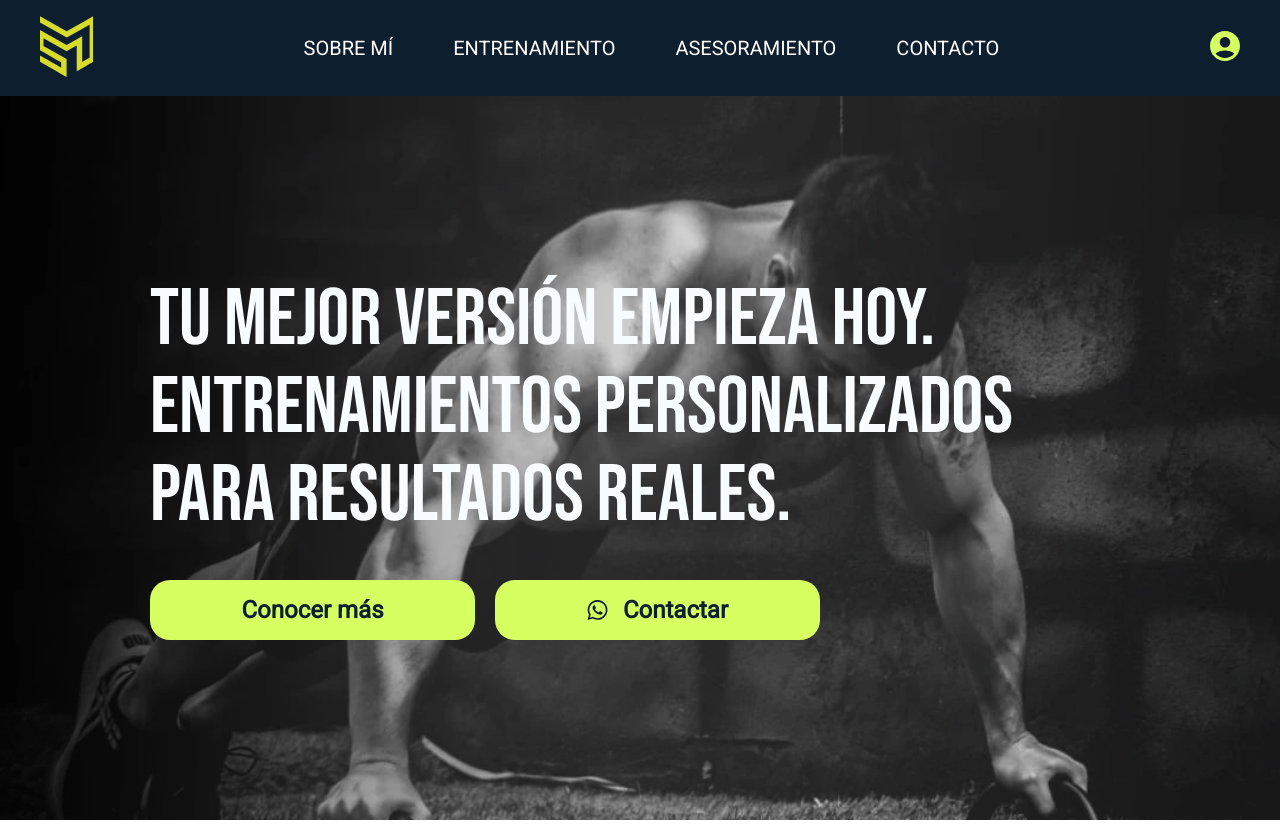
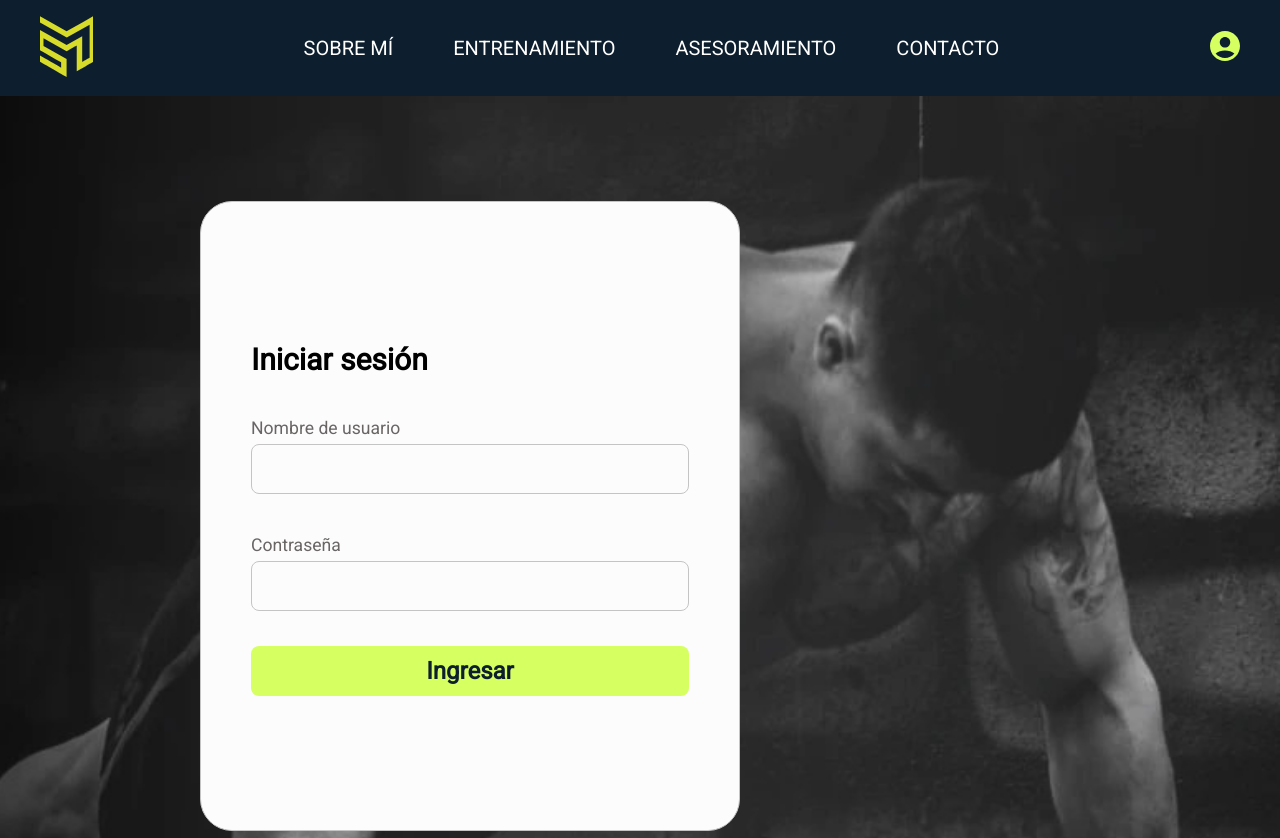
Before and after one commit to OsoresFranco/Misantil, an Angular app in the folder misantil-landing/: page / in a window 1280 px wide. Shown: the top 838 px of the page. Built offline with nearby package versions, Linux system fonts and the light colour scheme.

Commit message:
Finished the login component

```diff
--- a/misantil-landing/src/app/app.component.html
+++ b/misantil-landing/src/app/app.component.html
@@ -1,13 +1,15 @@
 <app-toolbar-menu></app-toolbar-menu>
 <app-toolbar></app-toolbar>
 <section class="app">
-  <app-hero></app-hero>
+  <!-- <app-hero></app-hero>
   <app-about-me></app-about-me>
   <app-methodology></app-methodology>
   <app-plans></app-plans>
   <app-nutrition></app-nutrition>
   <app-contact></app-contact>
-  <app-action></app-action>
+  <app-action></app-action> -->
+
+  <app-login></app-login>
   <app-footer></app-footer>
 </section>
 
--- a/misantil-landing/src/app/app.component.ts
+++ b/misantil-landing/src/app/app.component.ts
@@ -10,11 +10,12 @@ import { NutritionComponent } from "./components/nutrition/nutrition.component";
 import { ContactComponent } from "./components/contact/contact.component";
 import { ActionComponent } from "./components/action/action.component";
 import { FooterComponent } from "./components/footer/footer.component";
+import { LoginComponent } from "./components/login/login.component";
 
 @Component({
   selector: 'app-root',
   standalone: true,
-  imports: [RouterOutlet, ToolbarComponent, ToolbarMenuComponent, HeroComponent, AboutMeComponent, MethodologyComponent, PlansComponent, NutritionComponent, ContactComponent, ActionComponent, FooterComponent],
+  imports: [RouterOutlet, ToolbarComponent, ToolbarMenuComponent, HeroComponent, AboutMeComponent, MethodologyComponent, PlansComponent, NutritionComponent, ContactComponent, ActionComponent, FooterComponent, LoginComponent],
   templateUrl: './app.component.html',
   styleUrl: './app.component.scss'
 })
--- a/misantil-landing/src/app/components/login/login.component.html
+++ b/misantil-landing/src/app/components/login/login.component.html
@@ -1,78 +1,32 @@
-<div class="contact" id="contact">
-    <div class="contact__intro">
-      <div class="contact__intro-title">Contacto</div>
-      <div class="contact__intro-text">
-        ¿Listo para comenzar tu transformación o tienes alguna consulta? Estoy
-        aquí para ayudarte a alcanzar tus objetivos y guiarte en cada paso del
-        proceso. Completa el formulario a continuación o envíame un mensaje
-        directo, y me pondré en contacto con vos. Juntos podemos diseñar el plan
-        que más se adecue a vos. ¡No esperes más!
-      </div>
-    </div>
-    <div class="contact__content">
-      <img
-        class="contact__content-image"
-        src="images/contact.jpg"
-        alt="Texto alternativo para imagen contact"
-      />
-      <div class="contact__content-form">
+<div class="login">
+  <div class="login__form">
+    <div class="login__form-title">Iniciar sesión</div>
     <form (ngSubmit)="onSubmit()">
-          <div class="contact__content-form-input">
-            <label for="name">Nombre</label>
+      <div class="login__form-input">
+        <label for="name">Nombre de usuario</label>
         <input
           type="text"
-              id="name"
-              name="name"
-              [(ngModel)]="contactData.name"
+          id="username"
+          name="username"
+          [(ngModel)]="loginData.username"
           required
           placeholder=""
         />
       </div>
 
-          <div class="contact__content-form-input">
-            <label for="phone">Telefono</label>
+      <div class="login__form-input">
+        <label for="password">Contraseña</label>
         <input
-              type="tel"
-              id="phone"
-              name="phone"
-              [(ngModel)]="contactData.phone"
+          type="password"
+          id="password"
+          name="password"
+          [(ngModel)]="loginData.password"
           required
           placeholder=""
         />
       </div>
 
-          <div class="contact__content-form-input">
-            <label for="email">Mail</label>
-            <input
-              type="email"
-              id="email"
-              name="email"
-              [(ngModel)]="contactData.email"
-              required
-              placeholder=""
-            />
-          </div>
-
-          <div class="contact__content-form-textarea">
-            <label for="message">Mensaje</label>
-            <textarea
-              id="message"
-              name="message"
-              [(ngModel)]="contactData.message"
-              required
-              placeholder=""
-            ></textarea>
-          </div>
-
-          <button type="submit" class="contact__content-form-button">
-            Enviar mensaje
-          </button>
+      <button type="submit" class="login__form-button">Ingresar</button>
     </form>
-        <img
-          class="contact__content-form-image"
-          src="images/contact.jpg"
-          alt="Texto alternativo para imagen contact"
-        />
   </div>
 </div>
-  </div>
--- a/misantil-landing/src/app/components/login/login.component.scss
+++ b/misantil-landing/src/app/components/login/login.component.scss
@@ -1,107 +1,87 @@
-.contact {
-    padding: 9.69rem;
-    @media only screen and (max-width: 1100px) {
-      padding: 5rem;
+.login {
+  display: flex;
+  flex-wrap: wrap;
+  align-content: flex-start;
+  background-image: url("../../../../public/images/hero.jpg");
+  background-repeat: no-repeat;
+  background-size: cover;
+  background-position: center;
+  height: 100vh;
+  padding: 105px 200px;
+  @media only screen and (max-width: 900px) {
+    padding: 0;
+    justify-content: center;
+    align-content: center;
   }
   @media only screen and (max-width: 768px) {
-      padding: 6.25rem 1rem;
-    }
-    &__intro {
-      margin-bottom: 4.68rem;
-      &-title {
-        font-family: Bebas Neue;
-        font-size: 3.75rem;
-        font-weight: 400;
-        line-height: 6.61rem;
-        color: #000000;
-        @media only screen and (max-width: 768px) {
-          font-size: 2.25rem;
-          line-height: 4rem;
-        }
-      }
-      &-text {
-        font-family: Roboto;
-        font-size: 1.25rem;
-        font-weight: 400;
-        line-height: 2.18rem;
-        text-align: left;
-        @media only screen and (max-width: 768px) {
-          font-size: 0.85rem;
-          line-height: 1.25rem;
-        }
-      }
+    padding: 0px 15px;
   }
 
-    &__content {
+  &__form {
     display: flex;
-      gap: 4.4rem;
-
-      &-image {
-        object-fit: cover;
-        height: 35rem;
-        width: 50%;
-        @media only screen and (max-width: 1100px) {
-          display: none;
-        }
+    flex-direction: column;
+    align-items: flex-start;
+    background: #fcfcfc;
+    border: 1px solid #c4c4c4;
+    border-radius: 32px;
+    padding: 140px 50px 0px 50px;
+    width: 438px;
+    height: 488px;
+    @media only screen and (max-width: 768px) {
+      padding: 40px 30px;
+      height: 360px;
     }
 
-      &-form {
+    form {
       display: flex;
       flex-direction: column;
       width: 100%;
+    }
 
+    &-title {
+      font-family: Roboto;
+      font-weight: 700;
+      font-size: 30px;
+      line-height: 35.1px;
+      padding-bottom: 35px;
+      @media only screen and (max-width: 768px) {
+        font-size: 25px;
+        line-height: 30px;
+        padding-bottom: 24px;
+      }
+    }
     &-input {
       label {
         font-family: Roboto;
         font-size: 1.1rem;
         font-weight: 400;
-            line-height: 1.98rem;
+        line-height: 2rem;
+        color: #696565;
+        margin-bottom: 10px;
         @media only screen and (max-width: 768px) {
           font-size: 0.85rem;
-              line-height: 1.5rem;
+          line-height: 1rem;
         }
       }
       input {
         width: 100%;
-            padding: 0.5rem 0;
-            font-size: 1rem;
-            border: none;
-            border-bottom: 1px solid #000000;
+        height: 50px;
+        padding: 20px;
+        font-family: Roboto;
+        font-weight: 600;
+        font-size: 18px;
+        line-height: 21px;
+        border: 1px solid #c4c4c4;
+        border-radius: 8px;
         outline: none;
         background: none;
         transition: border-color 0.3s;
         box-sizing: border-box;
-            margin-bottom: 3.1rem;
+        margin-bottom: 35px;
         @media only screen and (max-width: 768px) {
-              margin-bottom: 2.8rem;
-            }
-          }
-        }
-
-        &-textarea {
-          display: flex;
-          flex-direction: column;
-          margin-bottom: 2.5rem;
-          label {
-            font-family: Roboto;
-            font-size: 1.1rem;
-            font-weight: 400;
-            line-height: 1.98rem;
-            @media only screen and (max-width: 768px) {
-              font-size: 0.85rem;
-              line-height: 1.5rem;
-            }
-          }
-          textarea {
-            border: none;
-            border-bottom: 1px solid #000000;
-            resize: none;
-            height: 5.5rem;
-            outline: none;
-            background: none;
-            @media only screen and (max-width: 768px) {
-              margin-bottom: 1rem;
-              height: 3.5rem;
+          font-size: 14px;
+          line-height: 21px;
+          margin-bottom: 35px;
         }
       }
     }
@@ -113,36 +93,22 @@
       border: none;
       background: #d6ff62;
       width: 100%;
-          height: 3.1rem;
+      height: 50px;
       font-family: "Roboto", sans-serif;
       color: #0d1e2e;
-          font-size: 1.25rem;
+      font-size: 24px;
       text-decoration: none;
       font-weight: 700;
-          line-height: 1.5rem;
-          border-radius: 1.25rem;
+      line-height: 28px;
+      border-radius: 8px;
       cursor: pointer;
       @media only screen and (max-width: 768px) {
-            font-size: 0.85rem;
-            line-height: 1rem;
-            border-radius: 0.6rem;
-            height: 2.1rem;
-            margin-bottom: 3.75rem;
-          }
-        }
-        &-image {
-          display: none;
-          @media only screen and (max-width: 768px) {
-            display: flex;
-            flex-direction: column;
-            align-items: center;
-            height: 38rem;
-            object-fit: cover;
-          }
-          @media only screen and (max-width: 425px) {
-            height: 22.3rem;
+        font-size: 24px;
+        line-height: 28px;
+        border-radius: 8px;
+        height: 50px;
+        margin-bottom: 60px;
       }
     }
   }
 }
-  }
--- a/misantil-landing/src/app/components/login/login.component.ts
+++ b/misantil-landing/src/app/components/login/login.component.ts
@@ -6,27 +6,13 @@ import { FormsModule } from '@angular/forms';
   standalone: true,
   imports: [FormsModule],
   templateUrl: './login.component.html',
-  styleUrl: './login.component.scss'
+  styleUrl: './login.component.scss',
 })
 export class LoginComponent {
-
-  contactData = {
-    name: '',
-    phone: '',
-    email: '',
-    message: '',
+  loginData = {
+    username: '',
+    password: '',
   };
 
-  onSubmit() {
-    const whatsappMessage = `Hola, mi nombre es ${this.contactData.name}
-    Telefono: ${this.contactData.phone}
-    Mail: ${this.contactData.email}
-    Mensaje: ${this.contactData.message}`;
-
-    const encodedMessage = encodeURIComponent(whatsappMessage);
-
-    const whatsappUrl = `https://wa.me/5493816506456?text=${encodedMessage}`;
-
-    window.open(whatsappUrl, '_blank');
-  }
+  onSubmit() {}
 }
```
Lines whose indentation alone changed are shown as unchanged.
